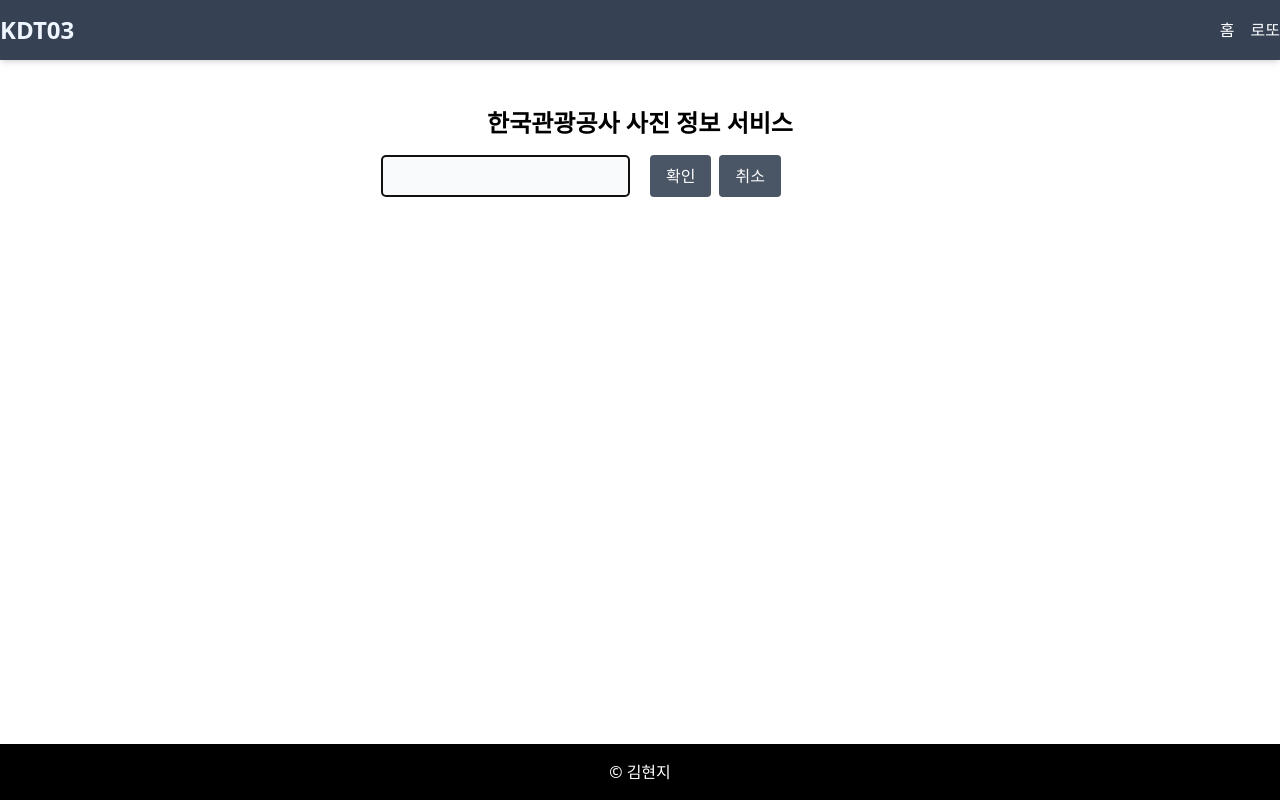
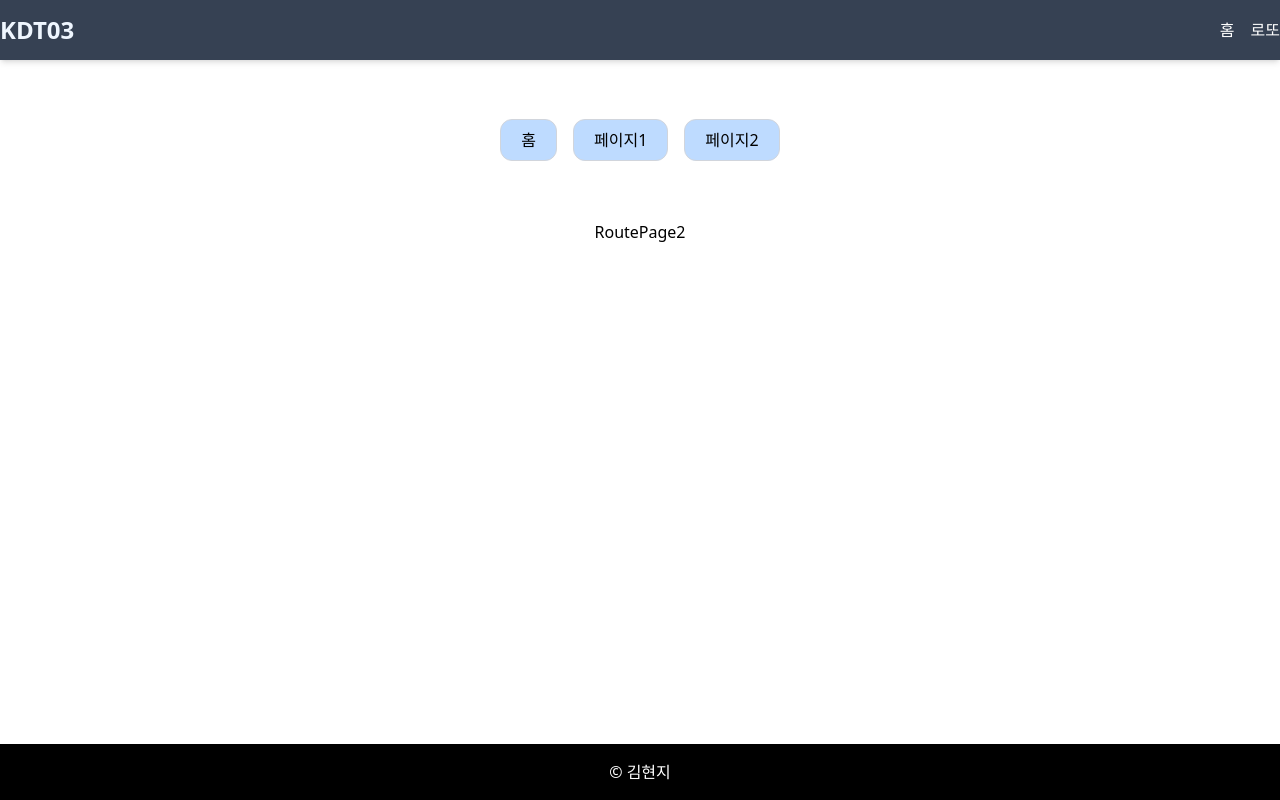
Before and after one commit to guswlrla/kdt-react-2025, a React (Vite) app: page /p2 in a window 1280 px wide. Built offline with nearby package versions, Linux system fonts and the light colour scheme.

Commit message:
라우트

```diff
--- a/package.json
+++ b/package.json
@@ -12,7 +12,8 @@
   "dependencies": {
     "react": "^19.1.1",
     "react-dom": "^19.1.1",
-    "react-icons": "^5.5.0"
+    "react-icons": "^5.5.0",
+    "react-router-dom": "^7.9.5"
   },
   "devDependencies": {
     "@eslint/js": "^9.36.0",
--- a/src/13/Gallery.jsx
+++ b/src/13/Gallery.jsx
@@ -8,8 +8,6 @@
   const [data, setData] = useState([]); // 데이터 보여주기
 
   const getFetchData = async (txt) => {
-
-
     const api = import.meta.env.VITE_API_KEY;
     let keyWord = encodeURIComponent(txt);
     const baseUrl = "/photo-api/gallerySearchList1?";
--- /dev/null
+++ b/src/14/Festival.jsx
@@ -0,0 +1,59 @@
+import { useEffect, useState, useRef } from "react";
+import TailCard from "../components/TailCard";
+
+export default function Festival() {
+  const [data, setData] = useState([]); // 데이터 보여주기
+  const [area, setArea] = useState([]);
+  const [areaFestival, setAreaFestival] = useState([]);
+  const selRef = useRef();
+
+  const getFetchData = async () => {
+    const api = import.meta.env.VITE_API_KEY;
+    const baseUrl = "https://apis.data.go.kr/6260000/FestivalService/getFestivalKr?";
+    const url = `${baseUrl}serviceKey=${api}&pageNo=1&numOfRows=41&resultType=json`;
+
+    const resp = await fetch(url);
+    const data = await resp.json();
+    console.log(data.getFestivalKr.item);
+    setData(data.getFestivalKr.item);
+  }
+
+  useEffect(() => {
+    getFetchData();
+  }, []);
+
+  useEffect(() => {
+    if(data.length == 0) return;
+
+    let tm = data.map(item => item.GUGUN_NM);
+    tm = [...new Set(tm)].sort(); // 중복 제거, 정렬
+    tm = tm.map(item => <option key={item} value={item}>{item}</option>)
+    setArea(tm);
+    console.log(tm);
+  }, [data]);
+
+  const handleChange = () => {
+    if(selRef.current.value == "") {
+      setAreaFestival([]);
+    }
+
+    let tm = data.filter(item => item.GUGUN_NM == selRef.current.value);
+    setAreaFestival(tm);
+  }
+
+  return (
+    <div className="w-full h-full flex flex-col justify-start items-center">
+      <div className="w-9/10 flex flex-col justify-center items-center p-5">
+        <h1 className="text-2xl font-bold p-4">부산 축제 정보 서비스✨</h1>
+        <select className="w-1/3 bg-gray-100 border border-gray-200 rounded" onChange={handleChange} ref={selRef}>
+          <option className="text-center" value="">=== 지역을 선택하세요. ===</option>
+          {area}
+        </select>
+        <div className="mt-4 w-9/10 overflow-y-auto grid grid-cols-1 md:grid-cols-2 lg:grid-cols-3 gap-4">
+          {areaFestival.map(item => <TailCard key={item.UC_SEQ} imgUrl={item.MAIN_IMG_THUMB} title={item.MAIN_TITLE.includes('(') ? item.MAIN_TITLE.split('(')[0].trim() : item.MAIN_TITLE.trim()} subtitle={item.SUBTITLE} tag={item.PLACE}/>)}
+        </div>
+      </div>
+    </div>
+
+  )
+}
--- /dev/null
+++ b/src/15/RouteHome.jsx
@@ -0,0 +1,13 @@
+import TailButton from '../components/TaliButton'
+import { useNavigate } from 'react-router-dom'
+
+export default function RouteHome() {
+  const navigate = useNavigate();
+  return (
+    <div className='w-full flex flex-col justify-center items-center'>
+      <div className='flex'>
+        <TailButton color="blue" caption="페이지1" onHandle={() => navigate('/p1')} />
+      </div>
+    </div>
+  )
+}
--- /dev/null
+++ b/src/15/RouteMain.jsx
@@ -0,0 +1,21 @@
+import RouteHome from './RouteHome'
+import RouteNav from './RouteNav'
+import RoutePage1 from './RoutePage1'
+import RoutePage2 from './RoutePage2'
+import { BrowserRouter, Routes, Route } from 'react-router-dom'
+
+export default function RouteMain() {
+  return (
+    <BrowserRouter>
+        <div className='w-full flex flex-col justify-center items-center'>
+            <RouteNav />
+            <Routes>
+                {/* Route는 경로를 만드는 것 */}
+                <Route path="/" element={<RouteHome />}/>
+                <Route path="/p1/:item1/:item2" element={<RoutePage1 />}/>
+                <Route path="/p2" element={<RoutePage2 />}/>
+            </Routes>
+        </div>
+    </BrowserRouter>
+  )
+}
--- /dev/null
+++ b/src/15/RouteNav.jsx
@@ -0,0 +1,27 @@
+import { Link, useNavigate } from "react-router-dom"
+
+export default function RouteNav() {
+  const nav = useNavigate();
+
+  const handleClick = () => {
+    nav("/p2?item1=수박&item2=오이"); // 쿼리스트링 - 값이 있으면 넣고, 없으면 안넣는 방식
+  }
+  return (
+    <div className='w-full h-40 flex justify-center items-center'>
+        {/* 이동하는 방법 2가지 */}
+        {/* 1. Link로 이동, 2. useNavigate 훅으로 이동  */}
+        <Link to="/" className='py-2 px-5 mx-2 rounded-xl bg-blue-200 border border-gray-300 hover:bg-blue-300 hover:cursor-pointer'>
+            홈
+        </Link>
+        <Link to="/p1/사과/바나나" className='py-2 px-5 mx-2 rounded-xl bg-blue-200 border border-gray-300 hover:bg-blue-300 hover:cursor-pointer'>
+            페이지1
+        </Link>
+        {/* <Link to="/p2" className='py-2 px-5 mx-2 rounded-xl bg-blue-200 border border-gray-300 hover:bg-blue-300 hover:cursor-pointer'>
+            페이지2
+        </Link> */}
+        <div className='py-2 px-5 mx-2 rounded-xl bg-blue-200 border border-gray-300 hover:bg-blue-300 hover:cursor-pointer' onClick={handleClick}>
+            페이지2
+        </div>
+    </div>
+    )
+}
--- /dev/null
+++ b/src/15/RoutePage1.jsx
@@ -0,0 +1,11 @@
+import { useParams } from "react-router-dom"
+
+export default function RoutePage1() {
+  const {item1, item2} = useParams();
+  return (
+    <div>
+      RoutePage1
+      {item1} {item2}
+    </div>
+  )
+}
--- /dev/null
+++ b/src/15/RoutePage2.jsx
@@ -0,0 +1,11 @@
+import { useSearchParams } from "react-router-dom"
+
+export default function RoutePage2() {
+  const [sParams] = useSearchParams();
+
+  return (
+    <div>
+      RoutePage2 {sParams.get("item1")}{sParams.get("item2")}{sParams.get("item3")}
+    </div>
+  )
+}
--- a/src/App.jsx
+++ b/src/App.jsx
@@ -13,6 +13,8 @@
 import MyRef from './11/MyRef'
 import RefCal from './12/RefCal'
 import Gallery from './13/Gallery'
+import Festival from './14/Festival'
+import RouteMain from './15/RouteMain'
 
 /*
 * 컴포넌트의 확장자는 jsx
@@ -39,7 +41,9 @@
         {/* <Traffic /> */}
         {/* <MyRef /> */}
         {/* <RefCal /> */}
-        <Gallery />
+        {/* <Gallery /> */}
+        {/* <Festival /> */}
+        <RouteMain />
       </main>
       <Footer />
     </div>
--- a/src/components/TailCard.jsx
+++ b/src/components/TailCard.jsx
@@ -1,13 +1,12 @@
-import { split } from "postcss/lib/list"
-import bank from "../assets/bank.png"
-
 export default function TailCard({ imgUrl, title, subtitle, tag }) {
   let tags = "";
   if (tag.includes(",")) {
     tags = tag.split(",");
     tags = tags.map(item => <span className="bg-gray-200 rounded-full p-2 inline-flex m-1 text-xs ">#{item}</span>);
   }
-  else tags = tag;
+  else if(tag) {
+    tags = [<span className="bg-gray-200 rounded-full p-2 inline-flex m-1 text-xs ">#{tag}</span>];
+  }
 
   console.log(tags);
   return (
```
Also changed, not shown: 1 other file (tests, documents, lock files or other folders).
